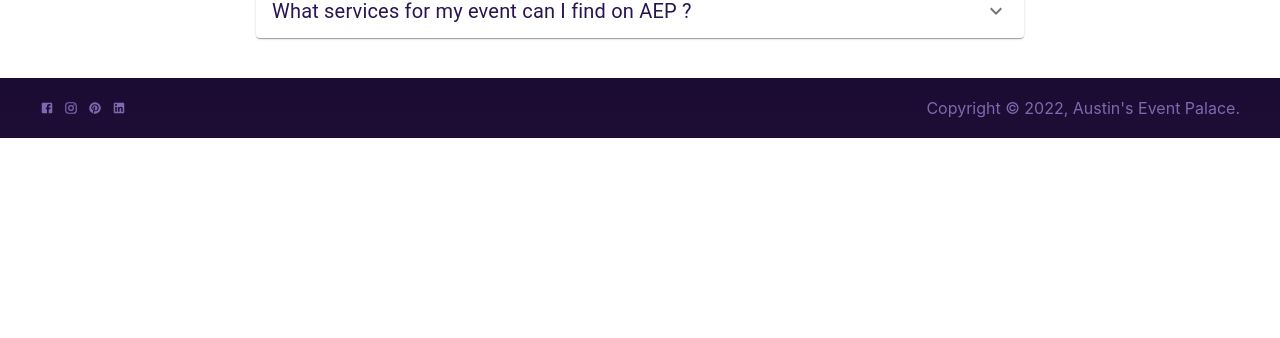
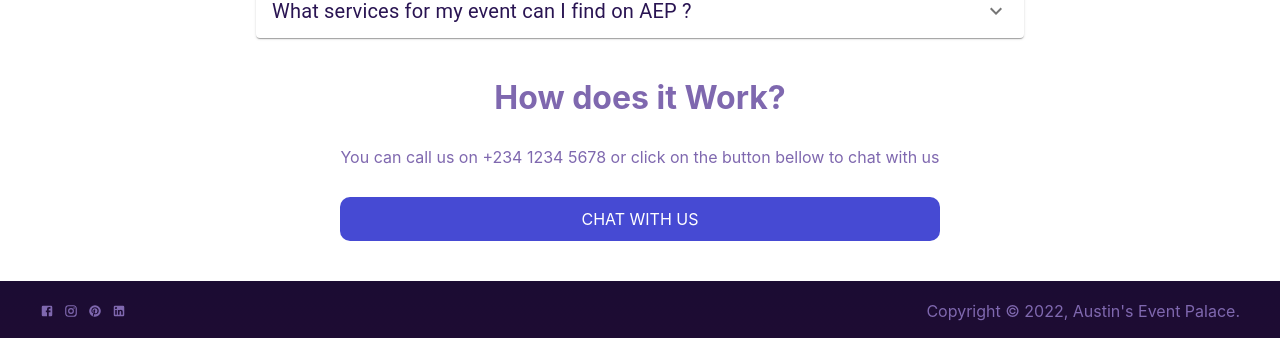
Before and after one commit to Fitzstiles/aep, a React (Create React App) app: page / in a window 1280 px wide. Shown: the part 1335-1673 px from the top of the page. Before the commit the page ends 1473 px from the top, so only its background shows below. Built offline with nearby package versions, Linux system fonts and the light colour scheme.

Commit message:
added the footer section

```diff
--- a/src/comoponents/Body.js
+++ b/src/comoponents/Body.js
@@ -3,6 +3,7 @@ import Header from "./Header";
 import About from "./About";
 import SimpleAccordion from "./Accordion";
 import Footer from "./Footer";
+import Work from "./Work";
 const Body = () => {
   return (
     <div className="body__container">
@@ -10,6 +11,7 @@ const Body = () => {
       <HeroSection />
       <About />
       <SimpleAccordion />
+      <Work />
       <Footer />
     </div>
   );
--- a/src/comoponents/HeroSection.js
+++ b/src/comoponents/HeroSection.js
@@ -28,7 +28,7 @@ const HeroSection = () => {
       <div className="left__container">
         <h1>Tell us what you want to celebrate and leave the rest to us</h1>
         <p>
-          With us , customization is 100% guaranteed from the very beginning, we
+          With us, customization is 100% guaranteed from the very beginning, we
           will create a custom event tailored to your specific want and needs
         </p>
         <Link to="/login">Chat with us</Link>
--- a/src/comoponents/Login.js
+++ b/src/comoponents/Login.js
@@ -16,7 +16,8 @@ const Login = () => {
         </Link>
         <div className="input__section">
           <h1>Create Account</h1>
-          <input type="text" placeholder="Email" />
+          <input type="email" placeholder="Email" />
+          <input type="password" placeholder="password" />
           <Link to="/">Sign up</Link>
         </div>
       </div>
--- /dev/null
+++ b/src/comoponents/Work.js
@@ -0,0 +1,17 @@
+import { Link } from "react-router-dom";
+import "./adminpage.css";
+
+const Work = () => {
+  return (
+    <div className="work__container">
+      <h1>How does it Work?</h1>
+      <p>
+        You can call us on +234 1234 5678 or click on the button bellow to chat
+        with us
+      </p>
+      <Link to="/login">Chat with us</Link>
+    </div>
+  );
+};
+
+export default Work;
--- a/src/comoponents/adminpage.css
+++ b/src/comoponents/adminpage.css
@@ -32,3 +32,30 @@
         max-width: 90%;
     }
 }
+
+
+/* styling the Work Component */
+.work__container {
+    text-align: center;
+    display: flex;
+    flex-direction: column;
+    justify-content: center;
+    gap: 30px;
+    margin-top: 40px;
+}
+
+.work__container a {
+    color: white;
+    background-color: #464ad3;
+    padding: 12px 45px;
+    border-radius: 10px;
+    text-transform: uppercase;
+}
+
+@media screen and (min-width:600px) {
+    .work__container {
+        width: 600px;
+        margin: auto;
+        margin-top: 40px;
+    }
+}
--- a/src/comoponents/footer.css
+++ b/src/comoponents/footer.css
@@ -5,6 +5,7 @@
     display: flex;
     align-items: center;
     justify-content: space-between;
+    gap: 10px;
 }
 
 .icons {
--- a/src/comoponents/herosection.css
+++ b/src/comoponents/herosection.css
@@ -28,6 +28,7 @@
     background-color: #464ad3;
     padding: 12px 45px;
     border-radius: 10px;
+    text-transform: uppercase;
 }
 
 .right__container {
--- a/src/comoponents/login.css
+++ b/src/comoponents/login.css
@@ -1,22 +1,3 @@
-/* .login__container {
-    background: linear-gradient(rgba(0, 0, 0, 0.7), rgba(0, 0, 0, 0.7)), url('https://img.freepik.com/free-photo/bride-groom-having-their-wedding-beach_23-2149043964.jpg?w=2000');
-    height: 100vh;
-    background-size: contain;
-    background-repeat: no-repeat;
-    color: white;
-    padding-top: 20px;
-} */
-
-/* .input__container {
-    height: 100%;
-} */
-/*
-@media screen and (min-width:760px) {
-    .login__container {
-        background: blueviolet;
-    }
-} */
-
 .login__container {
     width: 100%;
     position: relative;
@@ -66,3 +47,16 @@
     background-color: #7f68af;
     color: white;
 }
+
+.input__section input {
+    border: none;
+    background: transparent;
+    background-color: rgba(255, 255, 255, 0.2);
+    padding: 15px 30px;
+    border-radius: 20px;
+    outline: none;
+}
+
+.input__section input {
+    color: white;
+}
```
